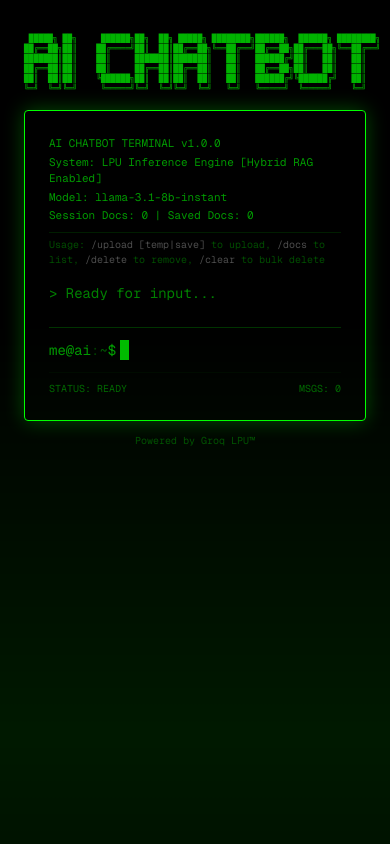
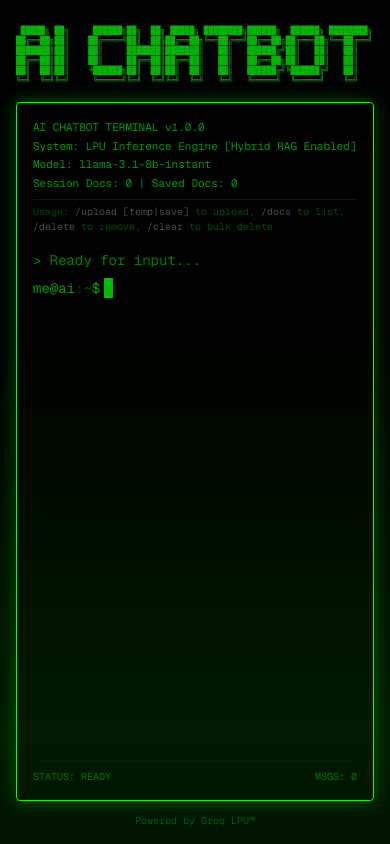
Before and after one commit to MISTERKID/ai-chatbot-terminal, a Next.js app: page / in a window 390 px wide. Built offline with nearby package versions, Linux system fonts and the light colour scheme.

Commit message:
style: Improve terminal layout with flexbox for better vertical spacing, responsiveness, and component flow.

```diff
--- a/src/app/page.tsx
+++ b/src/app/page.tsx
@@ -469,8 +469,9 @@
     }
   };
 
+
   return (
-    <div className="min-h-screen bg-black text-[#00ff00] font-mono p-6 relative overflow-hidden">
+    <div className="h-screen bg-black text-[#00ff00] font-mono p-4 sm:p-6 relative overflow-hidden flex flex-col">
       <input
         type="file"
         ref={fileInputRef}
@@ -485,8 +486,8 @@
 
       <div className="pointer-events-none fixed inset-0 z-40 bg-gradient-radial from-transparent via-transparent to-black/30" />
 
-      <div className="max-w-5xl mx-auto relative z-10">
-        <pre className="text-[8px] sm:text-[10px] mb-4 opacity-70 leading-tight text-center">
+      <div className="max-w-5xl w-full mx-auto relative z-10 flex flex-col h-full">
+        <pre className="text-[8px] sm:text-[10px] mb-4 opacity-70 leading-tight text-center shrink-0">
           {`
  █████╗ ██╗     ██████╗██╗  ██╗ █████╗ ████████╗██████╗  ██████╗ ████████╗    ████████╗███████╗██████╗ ███╗   ███╗██╗███╗   ██╗ █████╗ ██╗
 ██╔══██╗██║    ██╔════╝██║  ██║██╔══██╗╚══██╔══╝██╔══██╗██╔═══██╗╚══██╔══╝    ╚══██╔══╝██╔════╝██╔══██╗████╗ ████║██║████╗  ██║██╔══██╗██║
@@ -497,8 +498,8 @@
 `}
         </pre>
 
-        <div className="border border-[#00ff00] p-6 bg-black/50 backdrop-blur-sm shadow-[0_0_20px_rgba(0,255,0,0.3)] rounded">
-          <div className="mb-4 text-[11px] opacity-60 space-y-0.5">
+        <div className="border border-[#00ff00] p-4 sm:p-6 bg-black/50 backdrop-blur-sm shadow-[0_0_20px_rgba(0,255,0,0.3)] rounded flex flex-col flex-1 min-h-0">
+          <div className="mb-4 text-[11px] opacity-60 space-y-0.5 shrink-0">
             <p>AI CHATBOT TERMINAL v1.0.0</p>
             <p>System: LPU Inference Engine [Hybrid RAG Enabled]</p>
             <p>Model: llama-3.1-8b-instant</p>
@@ -509,7 +510,7 @@
             </div>
           </div>
 
-          <div className="space-y-2 mb-4 max-h-[55vh] overflow-y-auto pr-2 scrollbar-thin">
+          <div className="space-y-2 mb-4 flex-1 overflow-y-auto pr-2 scrollbar-thin min-h-0" onClick={() => inputRef.current?.focus()}>
             {messages.length === 0 && (
               <div className="opacity-50 text-sm">
                 <p>&gt; Ready for input...</p>
@@ -540,12 +541,10 @@
             {isLoading && (
               <span className="inline-block animate-pulse text-sm">█</span>
             )}
-            <div ref={messagesEndRef} />
-          </div>
 
             {/* Clear mode options menu */}
             {clearMode && (
-            <div className="mb-4 p-3 border border-[#00ff00]/30 rounded bg-black/30">
+              <div className="my-2 p-3 border border-[#00ff00]/30 rounded bg-black/30 w-full max-w-md">
                 <p className="text-xs opacity-60 mb-2">Select clear option:</p>
                 {clearOptions.map((option, idx) => (
                   <div
@@ -564,7 +563,7 @@
 
             {/* Delete mode file list */}
             {deleteMode && deleteFiles.length > 0 && (
-            <div className="mb-4 p-3 border border-[#00ff00]/30 rounded bg-black/30">
+              <div className="my-2 p-3 border border-[#00ff00]/30 rounded bg-black/30 w-full max-w-md">
                 <p className="text-xs opacity-60 mb-2">Select file to delete:</p>
                 {deleteFiles.map((file, idx) => (
                   <div
@@ -581,7 +580,7 @@
               </div>
             )}
 
-          <form onSubmit={handleSubmit} className="relative mt-4 pt-3 border-t border-[#00ff00]/20">
+            <form onSubmit={handleSubmit} className="relative mt-2">
               <div className="flex items-center gap-1 text-sm">
                 <span className="text-[#00ff00] opacity-60 shrink-0">
                   me@ai<span className="opacity-40">:</span>
@@ -624,13 +623,16 @@
               />
             </form>
 
-          <div className="mt-3 pt-2 border-t border-[#00ff00]/10 text-[10px] opacity-40 flex justify-between">
+            <div ref={messagesEndRef} />
+          </div>
+
+          <div className="mt-3 pt-2 border-t border-[#00ff00]/10 text-[10px] opacity-40 flex justify-between shrink-0">
             <span>STATUS: {isLoading ? 'PROCESSING...' : clearMode ? 'CLEAR MODE' : deleteMode ? 'DELETE MODE' : 'READY'}</span>
             <span>MSGS: {messages.length}</span>
           </div>
         </div>
 
-        <p className="text-center mt-3 text-[10px] opacity-30">
+        <p className="text-center mt-3 text-[10px] opacity-30 shrink-0">
           Powered by Groq LPU™
         </p>
       </div>
```
Lines whose indentation alone changed are shown as unchanged.
